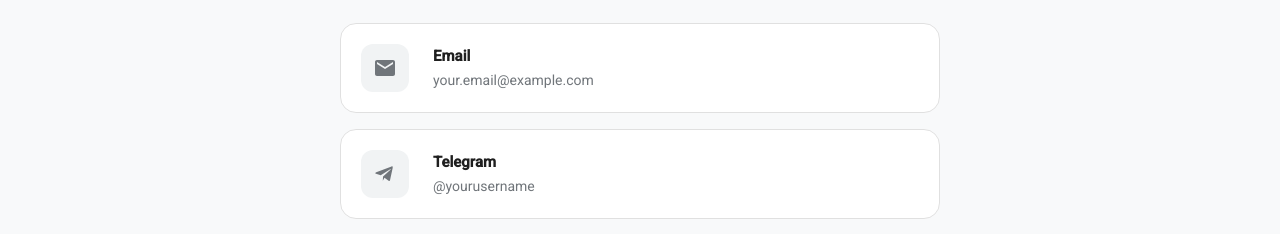
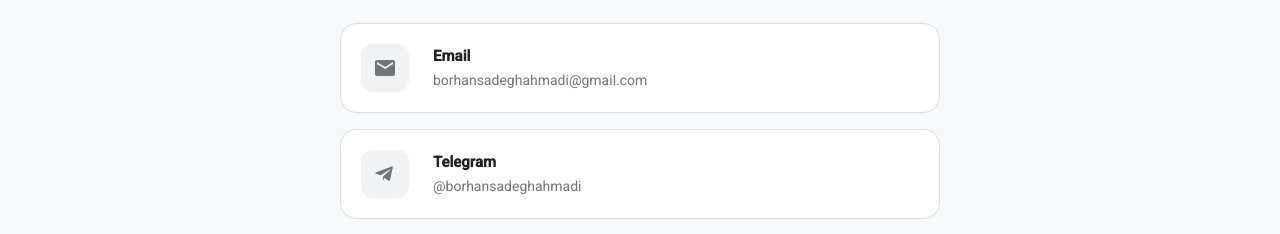
Before and after one commit to parsa-banimahd/borhan-sadeghahmadi-portfolio, an Angular app: page /contact in a window 1280 px wide. Shown: the part 268-502 px from the top of the page. Built offline with nearby package versions, Linux system fonts and the light colour scheme.

Commit message:
edit content

```diff
--- a/src/app/pages/contact/contact.html
+++ b/src/app/pages/contact/contact.html
@@ -10,15 +10,15 @@
 
   <div class="contact-list">
     <!-- Email -->
-    <a href="mailto:your.email@example.com" class="contact-card">
+    <a href="mailto:borhansadeghahmadi@gmail.com" class="contact-card" target="_blank">
       <div class="icon-box"><svg viewBox="0 0 24 24" width="24" height="24" fill="currentColor"><path d="M20 4H4c-1.1 0-1.99.9-1.99 2L2 18c0 1.1.9 2 2 2h16c1.1 0 2-.9 2-2V6c0-1.1-.9-2-2-2zm0 4l-8 5-8-5V6l8 5 8-5v2z"/></svg></div>
-      <div class="info"><h3>Email</h3><p>your.email@example.com</p></div>
+      <div class="info"><h3>Email</h3><p>borhansadeghahmadi@gmail.com</p></div>
     </a>
 
     <!-- Telegram -->
     <a href="https://t.me/yourusername" target="_blank" class="contact-card">
       <div class="icon-box"><svg viewBox="0 0 24 24" width="24" height="24" fill="currentColor"><path d="M9.78 18.65l.28-4.23 7.68-6.92c.34-.31-.07-.46-.52-.19l-9.5 5.97-4.7-1.45c-1.02-.32-1.03-1.02.22-1.5l15.34-5.9c.71-.27 1.33.15 1.09 1.45l-2.6 12.2c-.18.87-.71 1.08-1.44.67l-4.14-3.05z"/></svg></div>
-      <div class="info"><h3>Telegram</h3><p>@yourusername</p></div>
+      <div class="info"><h3>Telegram</h3><p>@borhansadeghahmadi</p></div>
     </a>
 
     <!-- Instagram -->
```
